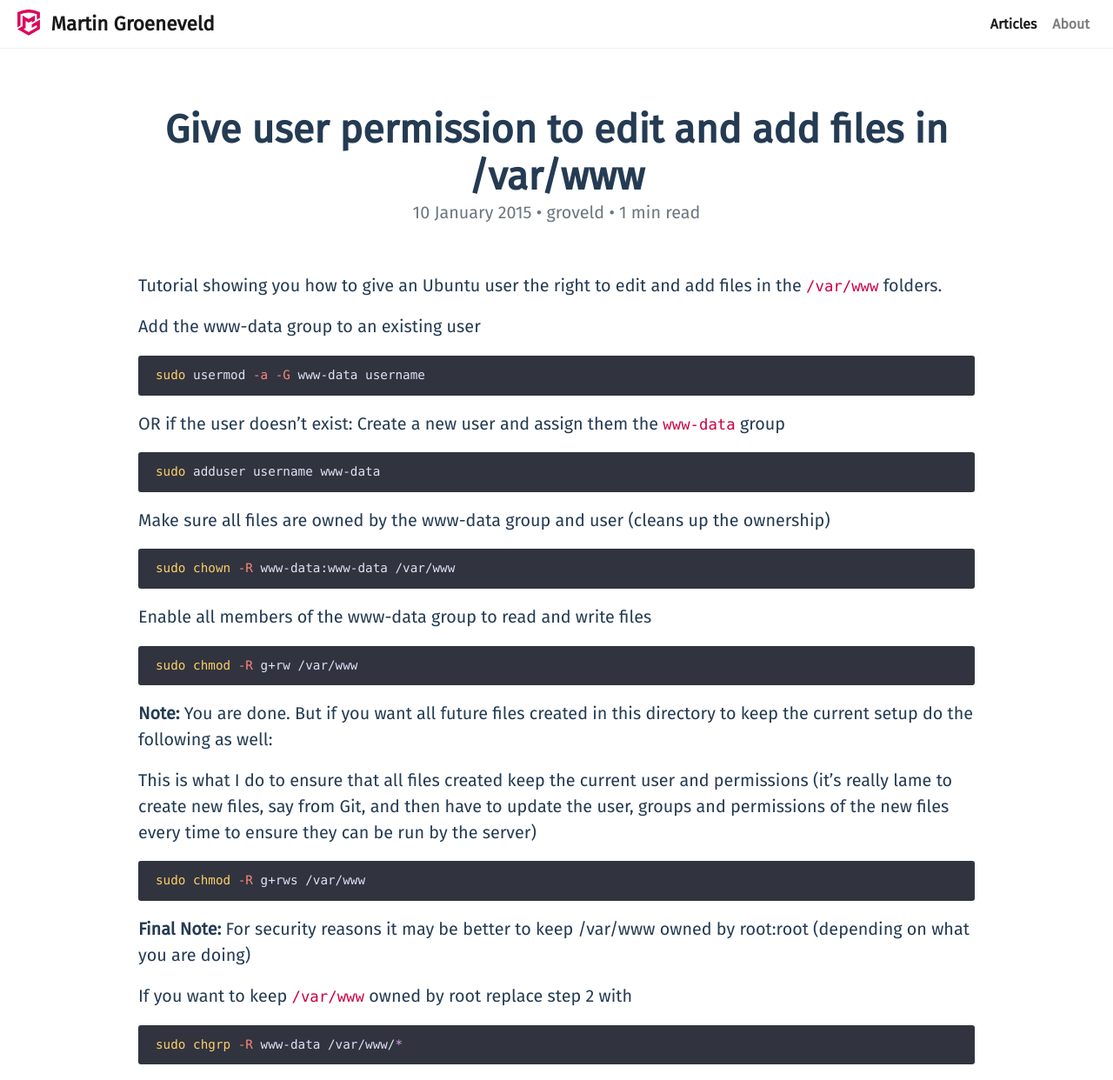
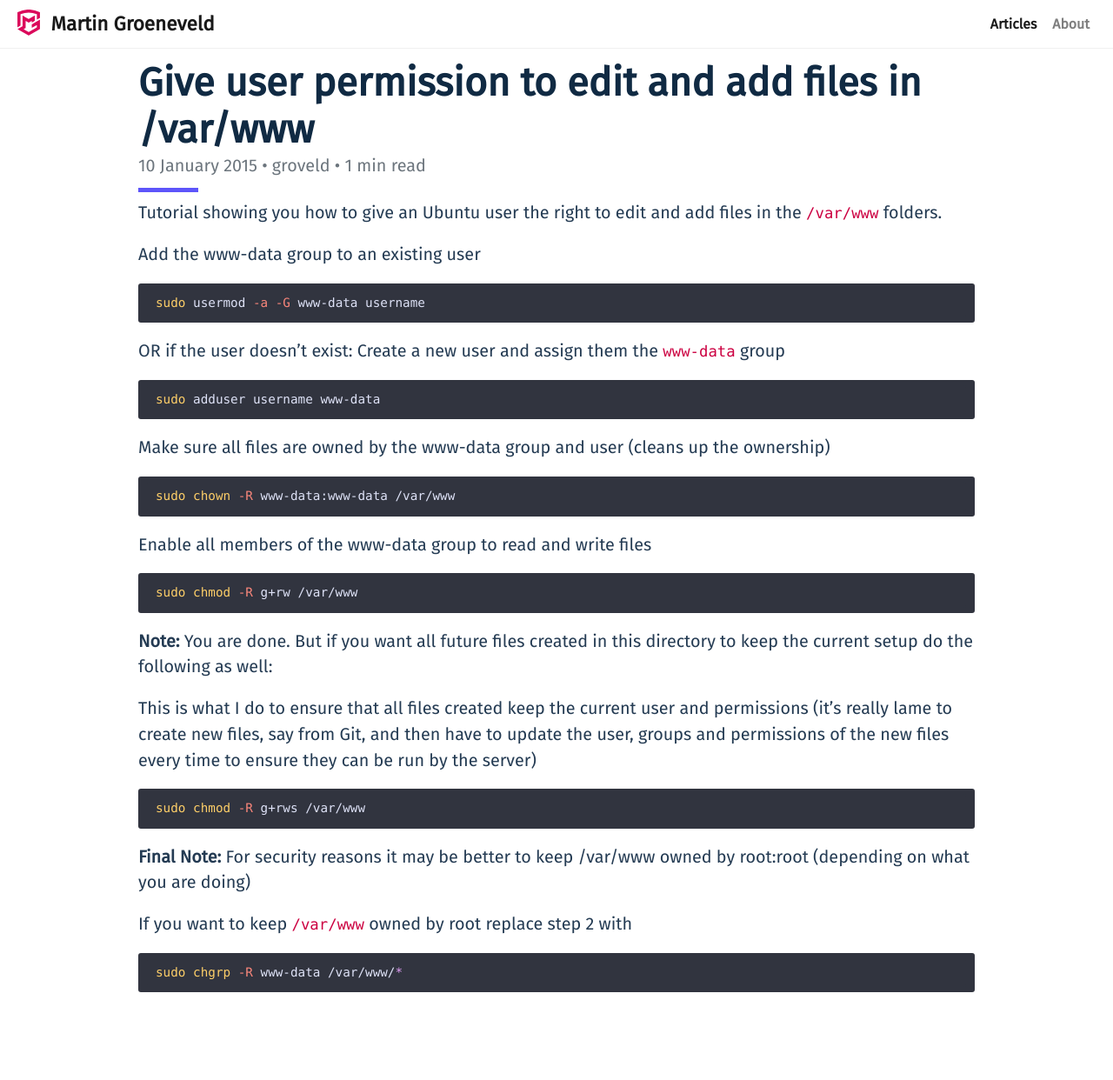
Before and after one commit to groveld/groveld.github.io, a Jekyll site: the page built from jekyll/_posts/2015-01-10-give-user-permission-to-edit-and-add-files-in-var-www.md, in a window 1280 px wide and 1242 px high. Shown: the whole window at 87% size. Built offline with Jekyll 4.4.1, drawn with Linux system fonts in a browser that asks for light colours.

Commit message:
mobile adjustments

```diff
--- a/jekyll/_layouts/post.html
+++ b/jekyll/_layouts/post.html
@@ -12,10 +12,8 @@ layout: default
 
         {% if page.title %}
         <header>
-          <div class="container-fluid text-center py-3 py-lg-5">
-            <h1 class="m-0">{{ page.title }}</h1>
-            <p class="text-muted m-0">{{ page.date | date_to_long_string }} &bull; {{ page.author | default: site.author | xml_escape }} &bull; {% include read-time.html %}</p>
-          </div>
+          <h1 class="m-0">{{ page.title }}</h1>
+          <p class="text-muted m-0">{{ page.date | date_to_long_string }} &bull; {{ page.author | default: site.author | xml_escape }} &bull; {% include read-time.html %}</p>
         </header>
         {% endif %}
 
--- a/jekyll/css/main.css
+++ b/jekyll/css/main.css
@@ -5,7 +5,7 @@ layout: compress_css
 :root {
   --background-color-normal: #ffffff;
   --text-color-normal: #243b53;
-  --title-color: #243b53;
+  --title-color: #102a43;
   --link-color: #243b53;
 }
 
@@ -16,14 +16,14 @@ layout: compress_css
 
 /* html[data-theme='dark'] {} */
 
-@media (prefers-color-scheme: dark) {
+/* @media (prefers-color-scheme: dark) {
   :root {
     --background-color-normal: #000000;
     --text-color-normal: #aaa;
     --title-color: #ccc;
     --link-color: #fafafa;
   }
-}
+} */
 
 * {
   margin: 0;
@@ -86,6 +86,15 @@ h1, h2, h3, h4, h5, h6 {
 /* a, a:hover, a:active {
   color: #cc0041;
 } */
+
+header::after {
+  background-color: #5d55fa;
+  content: "";
+  display: block;
+  height: 5px;
+  margin: .5em 0;
+  width: 3.5em;
+}
 
 code {
   color: #cc0041;
```
